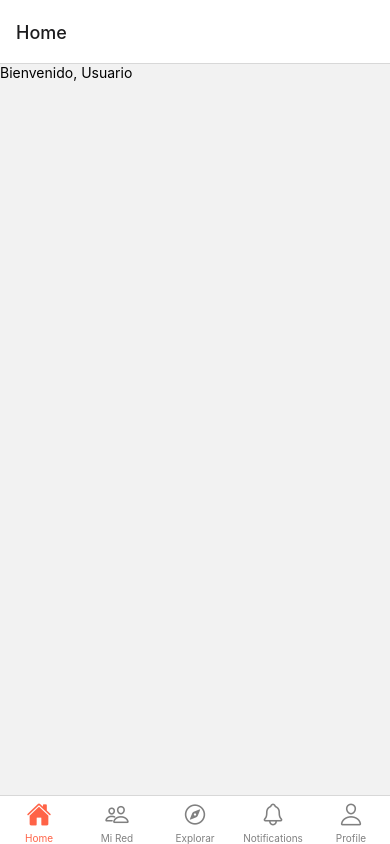
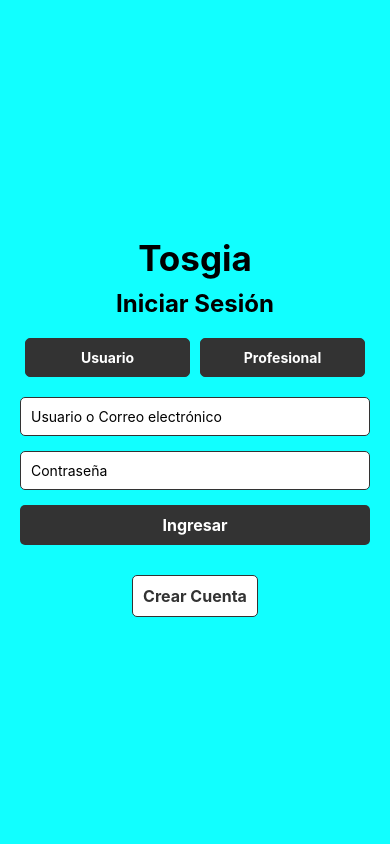
Before and after one commit to OficialNico/Tosgia, a React Native app: screen /Login in a window 390 px wide. Built offline with nearby package versions, Linux system fonts and the light colour scheme.

Commit message:
arreglos

```diff
--- a/App.js
+++ b/App.js
@@ -1,12 +1,15 @@
 import React from 'react';
 import { NavigationContainer } from '@react-navigation/native';
-import TabNavigator from './src/navigation/TabNavigator';
+import { DarkModeProvider } from './src/context/DarkModeContext';
+import AppNavigator from './src/navigation/AppNavigator';
 
 const App = () => {
   return (
-    <NavigationContainer>
-      <TabNavigator />
-    </NavigationContainer>
+    <DarkModeProvider>
+      <NavigationContainer>
+        <AppNavigator />
+      </NavigationContainer>
+    </DarkModeProvider>
   );
 };
 
--- a/src/components/Auth/LoginScreen.js
+++ b/src/components/Auth/LoginScreen.js
@@ -8,14 +8,14 @@ const LoginScreen = ({ navigation }) => {
 
   const handleLogin = () => {
     if (selectedRole === "user" || selectedRole === "professional") {
-      navigation.replace("Main"); // Navegar a la navegación principal tras el login
+      navigation.replace("Main");
     } else {
       alert("Por favor, selecciona tu rol antes de iniciar sesión.");
     }
   };
 
   const handleCreateAccount = () => {
-    navigation.navigate("CreateAccount"); // Navegar a la pantalla de crear cuenta
+    navigation.navigate("CreateAccount");
   };
 
   return (
@@ -23,26 +23,30 @@ const LoginScreen = ({ navigation }) => {
       <Text style={styles.titulo}>Tosgia</Text>
       <Text style={styles.title}>Iniciar Sesión</Text>
 
-      {/* Seleccionar rol */}
       <View style={styles.roleContainer}>
         <TouchableOpacity
-          style={[styles.roleButton, selectedRole === "user" && styles.selectedRoleButton]}
+          style={[
+            styles.roleButton,
+            selectedRole === "user" && styles.selectedRoleButton,
+          ]}
           onPress={() => setSelectedRole("user")}
         >
           <Text style={styles.roleText}>Usuario</Text>
         </TouchableOpacity>
         <TouchableOpacity
-          style={[styles.roleButton, selectedRole === "professional" && styles.selectedRoleButton]}
+          style={[
+            styles.roleButton,
+            selectedRole === "professional" && styles.selectedRoleButton,
+          ]}
           onPress={() => setSelectedRole("professional")}
         >
           <Text style={styles.roleText}>Profesional</Text>
         </TouchableOpacity>
       </View>
 
-      {/* Entrada de usuario y contraseña */}
       <TextInput
         style={styles.input}
-        placeholder="Usuario o Correo electronico"
+        placeholder="Usuario o Correo electrónico"
         value={username}
         onChangeText={setUsername}
       />
@@ -54,12 +58,10 @@ const LoginScreen = ({ navigation }) => {
         onChangeText={setPassword}
       />
 
-      {/* Botón de inicio de sesión */}
       <TouchableOpacity style={styles.loginButton} onPress={handleLogin}>
         <Text style={styles.loginButtonText}>Ingresar</Text>
       </TouchableOpacity>
 
-      {/* Botón para crear cuenta */}
       <TouchableOpacity style={styles.createAccountButton} onPress={handleCreateAccount}>
         <Text style={styles.createAccountButtonText}>Crear Cuenta</Text>
       </TouchableOpacity>
@@ -67,6 +69,84 @@ const LoginScreen = ({ navigation }) => {
   );
 };
 
+// Definir estilos para LoginScreen
+const styles = StyleSheet.create({
+  container: {
+    flex: 1,
+    alignItems: "center",
+    justifyContent: "center",
+    paddingHorizontal: 20,
+    backgroundColor: "#1ff",
+  },
+  titulo: {
+    fontSize: 35,
+    fontWeight: "bold",
+    marginTop: 10,
+  },
+  title: {
+    fontSize: 24,
+    fontWeight: "bold",
+    marginBottom: 20,
+    marginTop: 10,
+  },
+  roleContainer: {
+    flexDirection: "row",
+    justifyContent: "space-between",
+    width: "100%",
+    marginBottom: 20,
+  },
+  roleButton: {
+    flex: 1,
+    padding: 10,
+    borderRadius: 5,
+    alignItems: "center",
+    borderWidth: 1,
+    borderColor: "#333",
+    marginHorizontal: 5,
+    backgroundColor: "#333",
+  },
+  selectedRoleButton: {
+    backgroundColor: "#e00",
+  },
+  roleText: {
+    color: "#fff",
+    fontWeight: "bold",
+  },
+  input: {
+    width: "100%",
+    padding: 10,
+    borderRadius: 5,
+    borderColor: "#333",
+    borderWidth: 1,
+    marginBottom: 15,
+    backgroundColor: "#fff",
+  },
+  loginButton: {
+    backgroundColor: "#333",
+    padding: 10,
+    borderRadius: 5,
+    width: "100%",
+    alignItems: "center",
+    marginBottom: 10,
+  },
+  loginButtonText: {
+    color: "#fff",
+    fontSize: 16,
+    fontWeight: "bold",
+  },
+  createAccountButton: {
+    marginTop: 20,
+    padding: 10,
+    borderRadius: 5,
+    borderWidth: 1,
+    borderColor: "#333",
+    backgroundColor: "#fff",
+  },
+  createAccountButtonText: {
+    color: "#333",
+    fontSize: 16,
+    fontWeight: "bold",
+  },
+});
+
 export default LoginScreen;
-
-// Aquí estarían los estilos (los mismos que ya tenías antes)
--- a/src/components/User/ProfileScreen.js
+++ b/src/components/User/ProfileScreen.js
@@ -1,19 +1,25 @@
-import React from "react";
-import { View, Text, TouchableOpacity, StyleSheet } from "react-native";
+import React, { useContext } from 'react';
+import { View, Text, TouchableOpacity, StyleSheet } from 'react-native';
+import { useNavigation } from '@react-navigation/native';
+import { DarkModeContext } from '../../context/DarkModeContext';
 
-const ProfileScreen = ({ navigation }) => {
+const ProfileScreen = () => {
+  const navigation = useNavigation();
+  const { isDarkMode, setIsDarkMode } = useContext(DarkModeContext);
+
+  // Función para manejar el cierre de sesión
   const handleLogout = () => {
-    // Redirigir al usuario a la pantalla de inicio de sesión
-    navigation.reset({
-      index: 0,
-      routes: [{ name: "Login" }],
-    });
+    // Desactivar el modo oscuro si está activo
+    if (isDarkMode) {
+      setIsDarkMode(false);
+    }
+    // Navegar al inicio de sesión
+    navigation.replace('Login');
   };
 
   return (
-    <View style={styles.container}>
-      <Text style={styles.title}>Perfil del Usuario</Text>
-      {/* Otros componentes del perfil */}
+    <View style={[styles.container, isDarkMode && styles.containerDark]}>
+      <Text style={[styles.title, isDarkMode && styles.titleDark]}>Perfil del Usuario</Text>
 
       {/* Botón para cerrar sesión */}
       <TouchableOpacity style={styles.logoutButton} onPress={handleLogout}>
@@ -23,33 +29,35 @@ const ProfileScreen = ({ navigation }) => {
   );
 };
 
-export default ProfileScreen;
-
-// Estilos
+// Estilos para la pantalla de perfil
 const styles = StyleSheet.create({
   container: {
     flex: 1,
-    alignItems: "center",
-    justifyContent: "center",
-    backgroundColor: "#f5f5f5",
-    padding: 20,
+    justifyContent: 'center',
+    alignItems: 'center',
+    backgroundColor: '#fff',
+  },
+  containerDark: {
+    backgroundColor: '#333',
   },
   title: {
     fontSize: 24,
-    fontWeight: "bold",
-    marginBottom: 20,
+    fontWeight: 'bold',
+    color: '#000',
+  },
+  titleDark: {
+    color: '#fff',
   },
   logoutButton: {
     marginTop: 20,
+    backgroundColor: '#ff3333',
     padding: 10,
     borderRadius: 5,
-    backgroundColor: "#FF3B30", // Rojo para indicar la opción de cerrar sesión
-    alignItems: "center",
-    width: "100%",
   },
   logoutButtonText: {
-    color: "#fff",
-    fontSize: 16,
-    fontWeight: "bold",
+    color: '#fff',
+    fontWeight: 'bold',
   },
 });
+
+export default ProfileScreen;
--- a/src/components/User/UserHomeScreen.js
+++ b/src/components/User/UserHomeScreen.js
@@ -1,14 +1,59 @@
-// src/components/User/UserHomeScreen.js
-import React from 'react';
-import { View, Text } from 'react-native';
+import React, { useContext } from 'react';
+import { View, Text, TouchableOpacity, StyleSheet } from 'react-native';
+import { Ionicons } from '@expo/vector-icons';
+import { DarkModeContext } from '../../context/DarkModeContext'; // Ajusta la ruta según la ubicación de DarkModeContext.js
 
+const UserHomeScreen = ({ navigation }) => {
+  const { isDarkMode } = useContext(DarkModeContext);
 
-const UserHomeScreen = () => {
   return (
-    <View className="flex-1 items-center justify-center bg-gray-100">
-      <Text className="text-xl font-semibold text-gray-700">Bienvenido, Usuario</Text>
+    <View style={[styles.container, isDarkMode && styles.containerDark]}>
+      <View style={styles.header}>
+        <Text style={[styles.title, isDarkMode && styles.titleDark]}>Inicio</Text>
+        <TouchableOpacity onPress={() => navigation.navigate('Chat')}>
+          <Ionicons name="chatbubble-outline" size={24} color={isDarkMode ? '#fff' : '#000'} />
+        </TouchableOpacity>
+      </View>
+      <Text style={[styles.text, isDarkMode && styles.textDark]}>
+        Bienvenido al Home del Usuario
+      </Text>
     </View>
   );
 };
 
+const styles = StyleSheet.create({
+  container: {
+    flex: 1,
+    padding: 16,
+    backgroundColor: '#fff',
+  },
+  containerDark: {
+    backgroundColor: '#333',
+  },
+  header: {
+    flexDirection: 'row',
+    justifyContent: 'space-between',
+    alignItems: 'center',
+    borderBottomWidth: 1,
+    borderBottomColor: '#ccc',
+    paddingVertical: 16,
+  },
+  title: {
+    fontSize: 24,
+    fontWeight: 'bold',
+    color: '#000',
+  },
+  titleDark: {
+    color: '#fff',
+  },
+  text: {
+    marginTop: 20,
+    fontSize: 18,
+    color: '#000',
+  },
+  textDark: {
+    color: '#fff',
+  },
+});
+
 export default UserHomeScreen;
--- /dev/null
+++ b/src/context/DarkModeContext.js
@@ -0,0 +1,13 @@
+import React, { createContext, useState } from 'react';
+
+export const DarkModeContext = createContext();
+
+export const DarkModeProvider = ({ children }) => {
+  const [isDarkMode, setIsDarkMode] = useState(false);
+
+  return (
+    <DarkModeContext.Provider value={{ isDarkMode, setIsDarkMode }}>
+      {children}
+    </DarkModeContext.Provider>
+  );
+};
```
